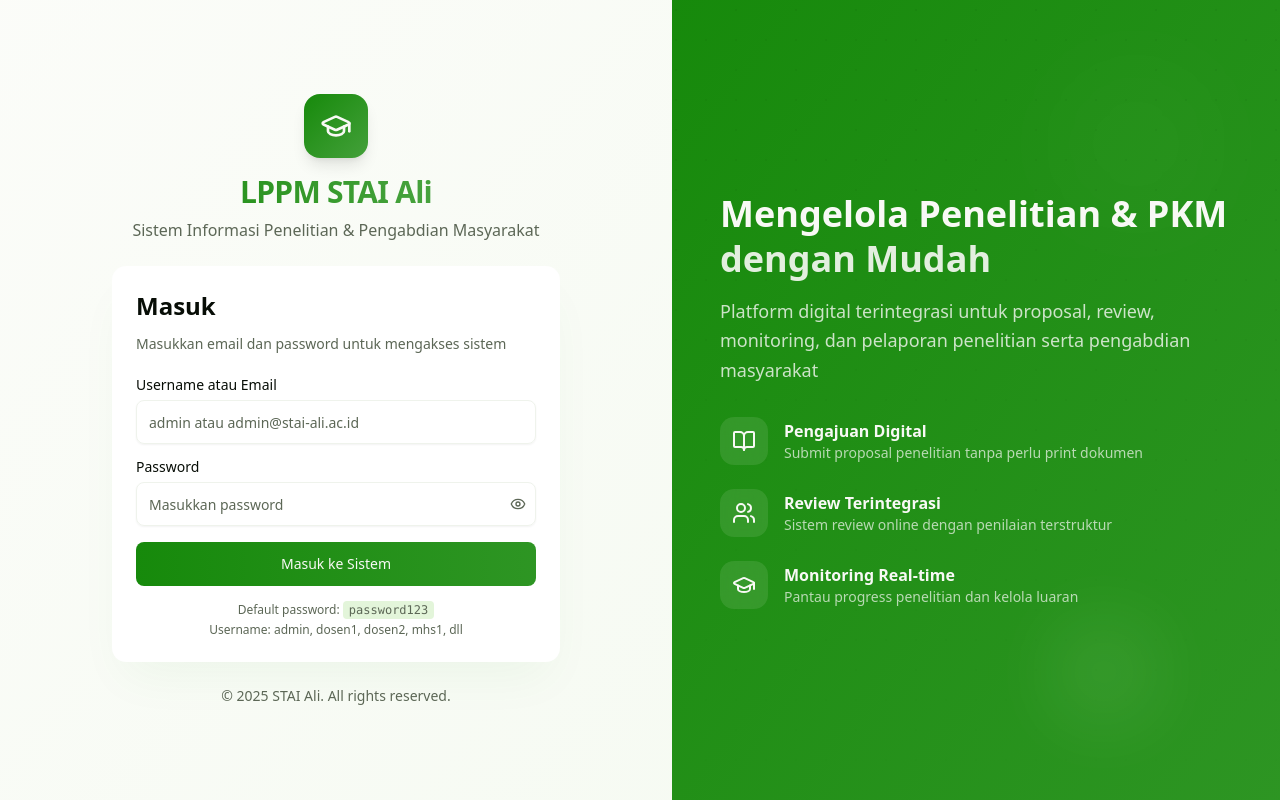
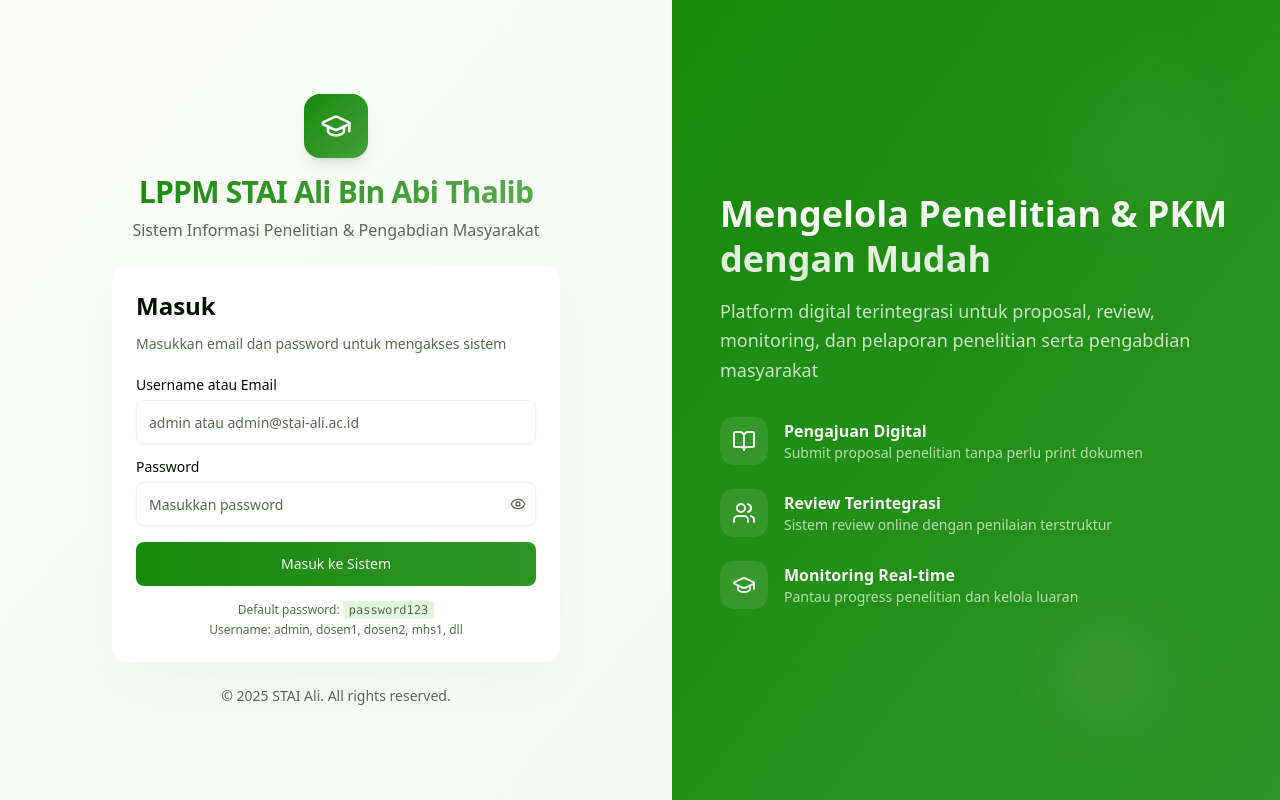
Before and after one commit to muhammadrizkyqh/lppmv1, a Next.js app: page /login in a window 1280 px wide. Built offline with nearby package versions, Linux system fonts and the light colour scheme.

Commit message:
rubah dikit login

```diff
--- a/app/login/page.tsx
+++ b/app/login/page.tsx
@@ -92,7 +92,7 @@ function LoginForm() {
             </div>
             <div>
               <h1 className="text-3xl font-bold tracking-tight bg-gradient-to-r from-primary to-primary/70 bg-clip-text text-transparent">
-                LPPM STAI Ali
+                LPPM STAI Ali Bin Abi Thalib
               </h1>
               <p className="text-muted-foreground mt-2">
                 Sistem Informasi Penelitian & Pengabdian Masyarakat
```
